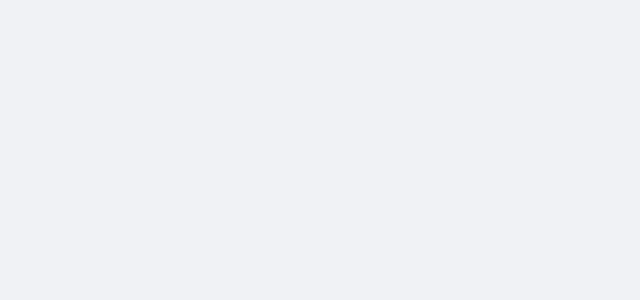
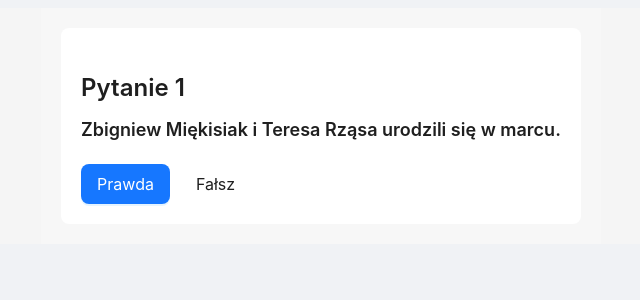
Before and after one commit to JamasterYT/srem-app, a React (Create React App) app: page /#/play-true-false-game in a window 1280 px wide. Before the commit this address had no page. Shown: the top 300 px of the page, without its empty margins (319-959 px from the left). Built offline with nearby package versions, Linux system fonts and the light colour scheme; sample sign-in values are in the browser's storage.

Commit message:
truefalse added

```diff
--- a/src/App.jsx
+++ b/src/App.jsx
@@ -1,9 +1,11 @@
+//src/App.jsx
 import React from "react";
 import { HashRouter as Router, Route, Routes } from "react-router-dom";
 import { Layout } from "antd";
 import Quiz from "./quiz/Quiz";
 import Game from "./quiz/Game"; // Make sure to import the Game component
 import AgeGame from "./quiz/AgeGame"; // Make sure to import the Game component
+import TrueFalse from "./quiz/TrueFalse"; // Make sure to import the Game component
 import Wiki from "./wiki/Wiki";
 import PersonDetail from "./wiki/PersonDetail";
 import HomePage from "./HomePage";
@@ -32,6 +34,7 @@ const App = () => {
             <Route path="/play-age-game" element={<AgeGame />} />{" "}
             {/* Add this route for the Game component */}
             <Route path="/wiki/:personId" element={<PersonDetail />} />
+            <Route path="/play-true-false-game" element={<TrueFalse />} />
           </Routes>
         </Content>
         {/* <Footer style={{ textAlign: "center" }}>© Jan Mańczak</Footer> */}
--- a/src/quiz/Quiz.jsx
+++ b/src/quiz/Quiz.jsx
@@ -28,9 +28,11 @@ const Quiz = () => {
   const [loggedUser, setLoggedUser] = useState(null);
   const [userLevel, setUserLevel] = useState("Nowicjusz");
 
+  const tfHighScore = localStorage.getItem("tfHighScore") || 0;
   const ageHighScore = localStorage.getItem("ageHighScore") || 0;
   const nameHighScore = localStorage.getItem("nameHighScore") || 0;
-  const totalScore = parseInt(nameHighScore) + parseInt(ageHighScore);
+  const totalScore =
+    parseInt(tfHighScore) + parseInt(nameHighScore) + parseInt(ageHighScore);
 
   const determineUserLevel = (score) => {
     if (score <= 50) return "Nowicjusz";
@@ -65,6 +67,7 @@ const Quiz = () => {
 
   const handleLogout = () => {
     localStorage.removeItem("ageHighScore");
+    localStorage.removeItem("tfHighScore");
     localStorage.removeItem("nameHighScore");
     localStorage.setItem("userLevel", "Nowicjusz");
     setUserLevel("Nowicjusz");
@@ -132,6 +135,15 @@ const Quiz = () => {
             )}
           </Button>
         </Link>
+        <Link to="/play-true-false-game">
+          <Button type="primary" size="large" icon={<TrophyOutlined />}>
+            Prawda czy fałsz
+            <Badge
+              count={localStorage.getItem("tfHighScore") || 0}
+              style={{ marginLeft: "10px" }}
+            />
+          </Button>
+        </Link>
 
         <Divider>
           <Link to="/">
--- /dev/null
+++ b/src/quiz/TrueFalse.jsx
@@ -0,0 +1,151 @@
+import React, { useState, useEffect } from "react";
+import { Button, Typography, message } from "antd";
+import people from "../people.json";
+
+const { Title, Text } = Typography;
+
+const TrueFalse = () => {
+  const [currentPeople, setCurrentPeople] = useState([]);
+  const [questionMonth, setQuestionMonth] = useState("");
+  const [questionNumber, setQuestionNumber] = useState(1);
+  const months = [
+    "styczniu",
+    "lutym",
+    "marcu",
+    "kwietniu",
+    "maju",
+    "czerwcu",
+    "lipcu",
+    "sierpniu",
+    "wrześniu",
+    "październiku",
+    "listopadzie",
+    "grudniu",
+  ];
+
+  useEffect(() => {
+    nextQuestion();
+  }, []);
+
+  const nextQuestion = () => {
+    const validPeople = people.filter(
+      (person) =>
+        person.Imie &&
+        person.Data_urodzenia &&
+        !person.Czy_nienarodzone &&
+        person.Czy_zyje === 1
+    );
+
+    // Wybieramy miesiąc
+    const chosenMonth = Math.floor(Math.random() * 12);
+
+    // Wybieramy dwie różne osoby, które urodziły się w tym miesiącu
+    const peopleInChosenMonth = validPeople.filter(
+      (person) =>
+        parseInt(person.Data_urodzenia.split(".")[1], 10) - 1 === chosenMonth
+    );
+
+    if (peopleInChosenMonth.length < 2) {
+      // Jeśli mniej niż dwie osoby urodziły się w tym miesiącu, to ponownie wybieraj pytanie
+      nextQuestion();
+      return;
+    }
+
+    let firstPersonIndex = Math.floor(
+      Math.random() * peopleInChosenMonth.length
+    );
+    let secondPersonIndex;
+    do {
+      secondPersonIndex = Math.floor(
+        Math.random() * peopleInChosenMonth.length
+      );
+    } while (firstPersonIndex === secondPersonIndex);
+
+    const selectedPeople = [
+      peopleInChosenMonth[firstPersonIndex],
+      peopleInChosenMonth[secondPersonIndex],
+    ];
+    setCurrentPeople(selectedPeople);
+
+    // 50% szans na prawdziwe pytanie i 50% na fałszywe
+    if (Math.random() > 0.5) {
+      setQuestionMonth(months[chosenMonth]);
+    } else {
+      const otherMonths = months.filter((_, index) => index !== chosenMonth);
+      setQuestionMonth(
+        otherMonths[Math.floor(Math.random() * otherMonths.length)]
+      );
+    }
+  };
+
+  const handleAnswer = (answer) => {
+    const firstPersonBirthMonth =
+      currentPeople[0].Data_urodzenia.split(".")[1] - 1;
+    const secondPersonBirthMonth =
+      currentPeople[1].Data_urodzenia.split(".")[1] - 1;
+
+    const isFirstPersonCorrect =
+      months[firstPersonBirthMonth] === questionMonth;
+    const isSecondPersonCorrect =
+      months[secondPersonBirthMonth] === questionMonth;
+
+    if (
+      (isFirstPersonCorrect && isSecondPersonCorrect && answer) ||
+      (!isFirstPersonCorrect && !isSecondPersonCorrect && !answer)
+    ) {
+      message.success("Brawo!");
+      const tfHighScore = parseInt(localStorage.getItem("tfHighScore") || "0");
+      if (questionNumber > tfHighScore) {
+        localStorage.setItem("tfHighScore", questionNumber.toString());
+      }
+      setQuestionNumber(questionNumber + 1);
+      nextQuestion();
+    } else {
+      message.error("Przegrałeś!");
+      window.location.href = "#/quiz";
+    }
+  };
+
+  return (
+    <div style={{ padding: "20px 20px 20px 20px", background: "#f7f7f7" }}>
+      {" "}
+      {/* Zmiana tła dla lepszej czytelności */}
+      {currentPeople.length === 2 && (
+        <div
+          style={{ background: "#fff", padding: "20px", borderRadius: "8px" }}
+        >
+          {" "}
+          {/* Zastosuj białe tło do głównej zawartości */}
+          <Title level={3}>Pytanie {questionNumber}</Title>
+          <Text
+            strong
+            style={{ fontSize: "18px", display: "block", marginBottom: "20px" }}
+          >
+            {currentPeople[0].Imie} {currentPeople[0].Nazwisko} i{" "}
+            {currentPeople[1].Imie} {currentPeople[1].Nazwisko} urodzili się w{" "}
+            {questionMonth}.
+          </Text>
+          <div style={{ marginTop: "20px" }}>
+            <Button
+              type="primary"
+              size="large"
+              onClick={() => handleAnswer(true)}
+              style={{ marginRight: "10px" }}
+            >
+              Prawda
+            </Button>
+            <Button
+              type="danger"
+              size="large"
+              onClick={() => handleAnswer(false)}
+            >
+              Fałsz
+            </Button>
+          </div>
+        </div>
+      )}
+    </div>
+  );
+};
+
+export default TrueFalse;
```
